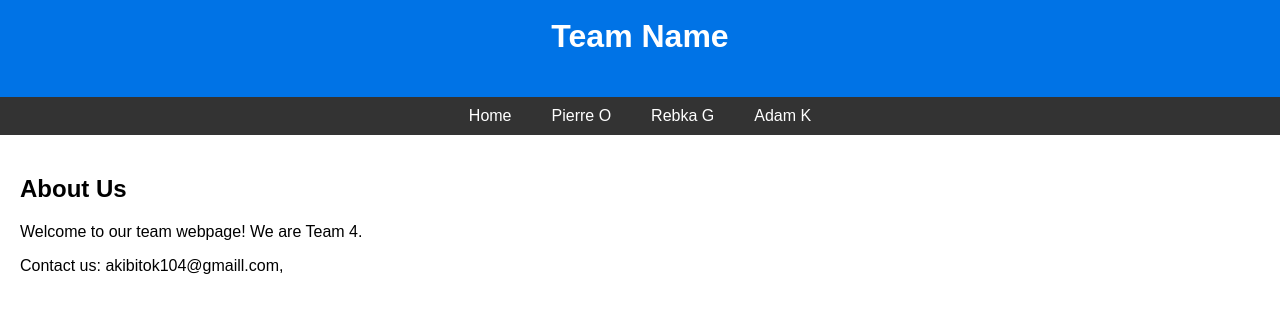
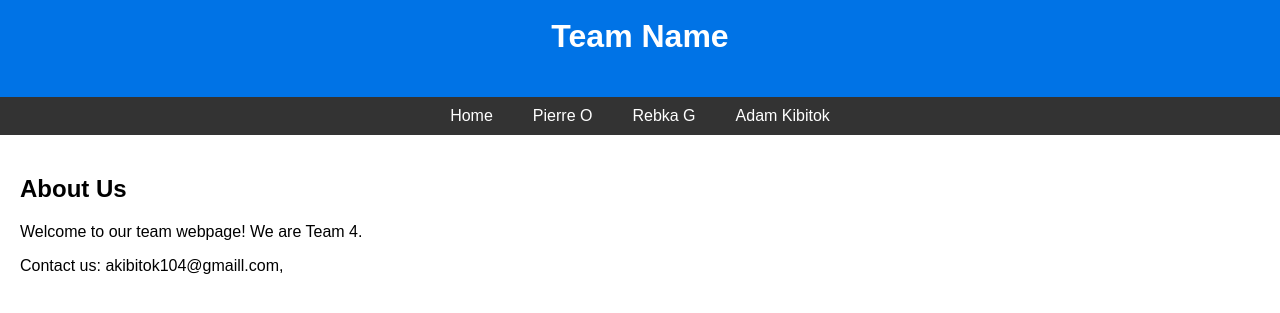
Before and after one commit to Pierre-Ouattara/Group-4-Website-project---CIS-122, a plain HTML site: page index.html in a window 1280 px wide. Shown: the part 41-354 px from the top of the page. Drawn offline with Linux system fonts and the light colour scheme.

Commit message:
Update index.html

```diff
--- a/index.html
+++ b/index.html
@@ -22,7 +22,7 @@
         <a href="index.html">Home</a>
         <a href="team-pages/Pierre_O.html">Pierre O</a>
         <a href="team-pages/Rebka_G.html">Rebka G</a>
-       <a href="team-pages/Adam_K.html">Adam K</a>
+       <a href="team-pages/Adam_K.html">Adam Kibitok</a>
     </nav>
     <section>
         <h2>About Us</h2>
```
